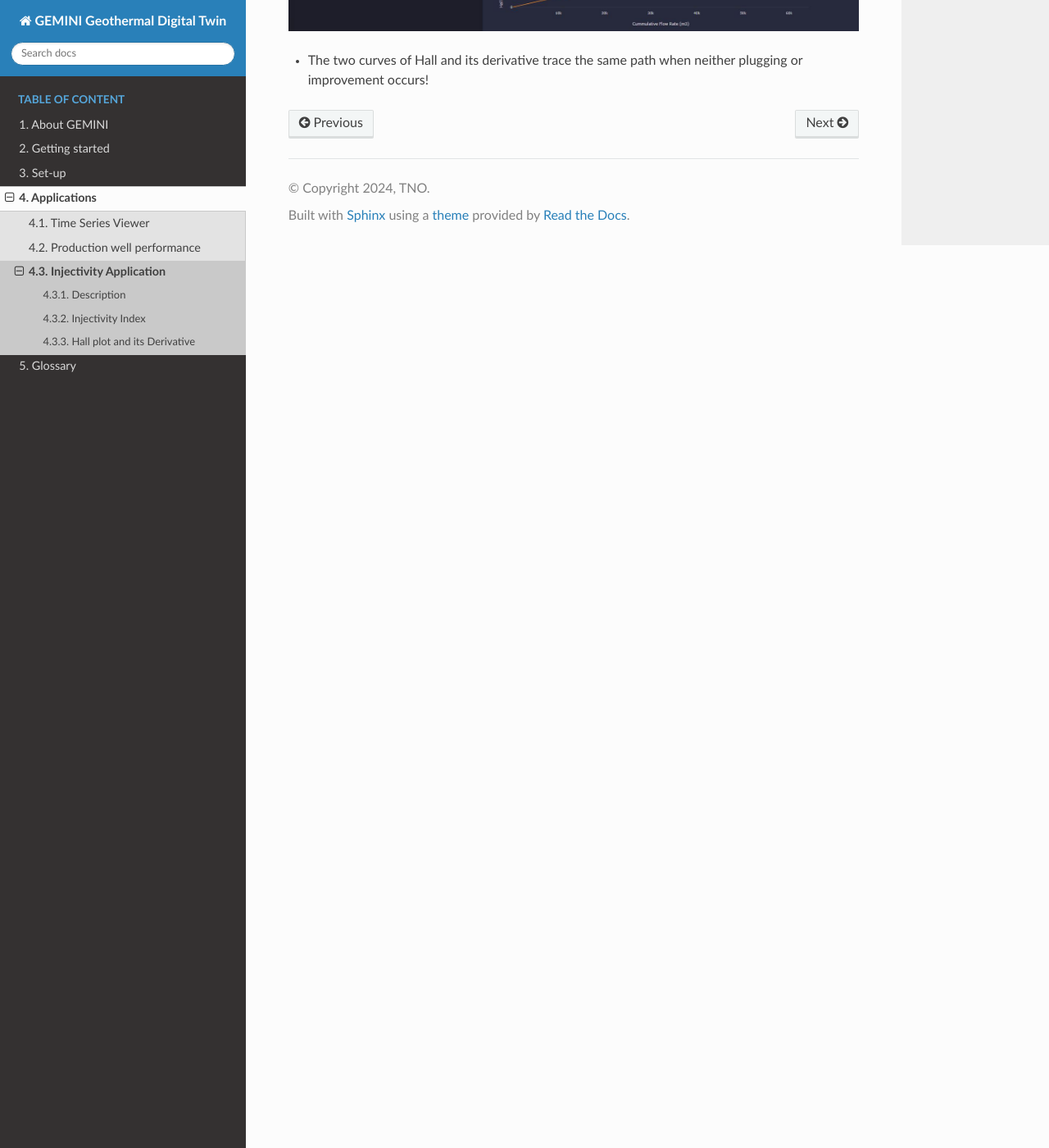
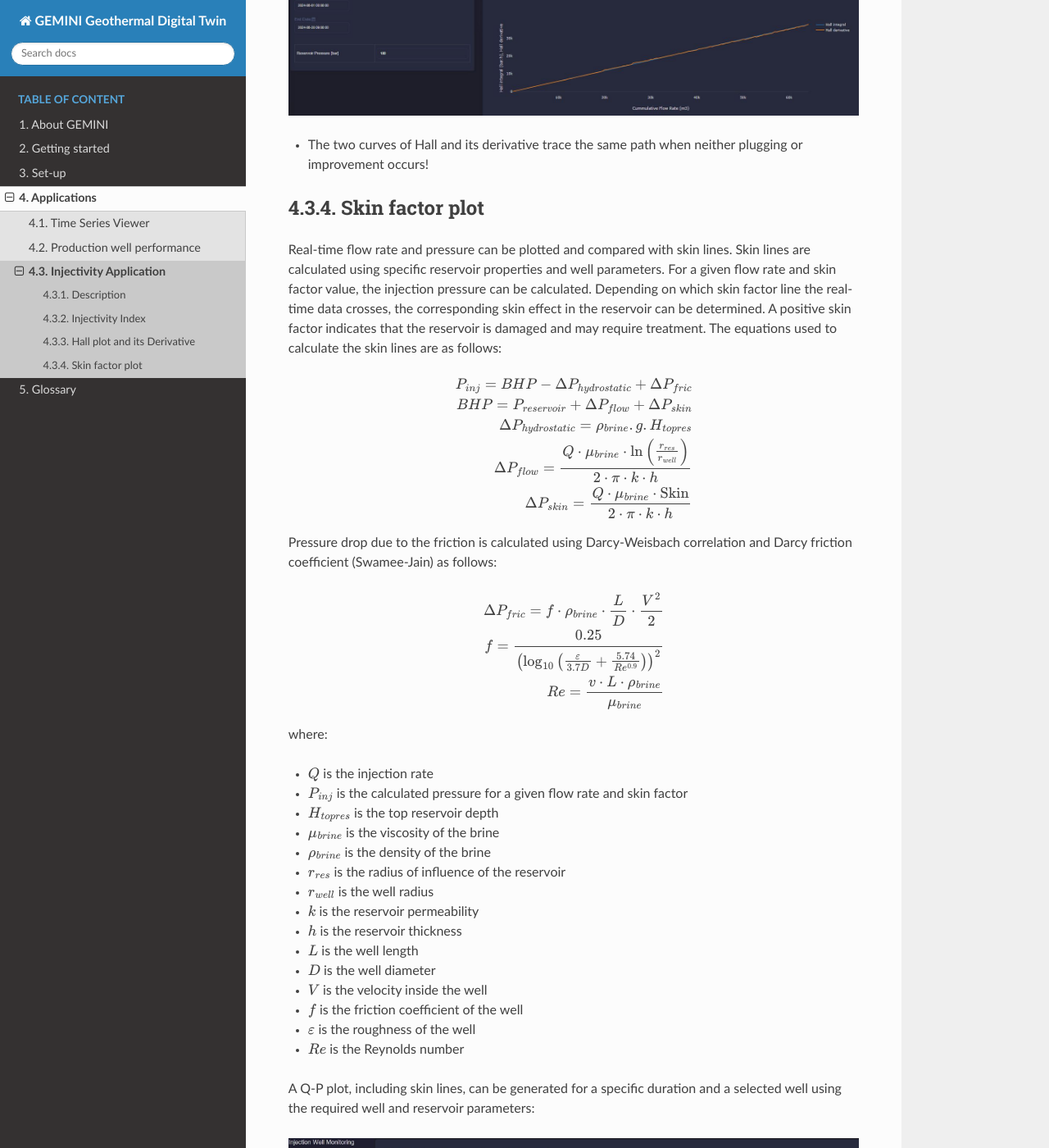
Before and after one commit to GEMINI-Digital-Twin/gemini-documentation, a Sphinx documentation site: the page built from source/application_injectivity.rst, in a window 1280 px wide and 1400 px high, scrolled down 1959 px. Shown: the whole window at 82% size. Built offline with Sphinx 7.4.7 and the Read the Docs theme 2.0.0, drawn with Linux system fonts in a browser that asks for light colours; some of the changed text lies outside the part shown.

Commit message:
updated injectivity application page to include skin plot

```diff
--- a/source/application_injectivity.rst
+++ b/source/application_injectivity.rst
@@ -8,17 +8,18 @@ This application provides the following features as the monitoring tools for inj
 
 Injectivity Index
 ---------------------------
-The injectivity index (II) is a measure of the capacity of a reservoir to accept fluids and reads:
+The injectivity index (:math:`II`) is a measure of the capacity of a reservoir to accept fluids and drived from Darcy's Law (:math:`Q = - \frac{kA}{\mu L} \Delta P`). It reads:
 
 .. math::
 
-    II = \frac{Q}{\Delta P}
+    II = -\frac{Q}{\Delta P} = -\frac{Q}{P_{res} - BHP}
 
 where:
 
-- \Q\  is the injection rate
-- \ \Delta P\  is the pressure difference (injection pressure - reservoir pressure)
-
+- :math:`Q` is the injection rate
+- :math:`P_{res}` is the reservoir pressure
+- :math:`BHP` is the bottomhole pressure
+- :math:`\Delta P` is the pressure difference (reservoir pressure - bottomhole pressure)
 
 
 Injectivity index can be plotted for specefic duration and a selected well via Tag Browser in the main menu:
@@ -39,10 +40,10 @@ The Hall integral (HI) is given by:
 
 where:
 
-- \ \Delta P\  is the pressure difference (injection pressure - reservoir pressure)
-- \ t  is the time
+- :math:`\Delta P` is the pressure difference (bottomhole pressure - reservoir pressure)
+- :math:`t`  is the time
 
-The derivative of a Hall plot (D_Hall) can be calculated numerically by :
+The derivative of a Hall plot (:math:`D_{Hall}`) can be calculated numerically by :
 
 
 .. math::
@@ -62,3 +63,57 @@ This tool allows to select a specific time duration and reservoir pressure as th
 
 
 * The two curves of Hall and its derivative trace the same path when neither plugging or improvement occurs!
+
+Skin factor plot
+---------------------------
+Real-time flow rate and pressure can be plotted and compared with skin lines. Skin lines are calculated using specific reservoir properties and well parameters. For a given flow rate and skin factor value, the injection pressure can be calculated. Depending on which skin factor line the real-time data crosses, the corresponding skin effect in the reservoir can be determined. A positive skin factor indicates that the reservoir is damaged and may require treatment. The equations used to calculate the skin lines are as follows:
+
+.. math::
+
+    P_{inj} = BHP - \Delta P_{hydrostatic} + \Delta P_{fric}
+
+
+    BHP = P_{reservoir} + \Delta P_{flow} + \Delta P_{skin}
+
+
+    \Delta P_{hydrostatic} = \rho_{brine} . g . H_{top res}
+
+
+    \Delta P_{flow} = \frac{Q \cdot \mu_{brine} \cdot \ln\left(\frac{r_{res}}{r_{well}}\right)}{2 \cdot \pi \cdot k \cdot h}
+
+
+    \Delta P_{skin} = \frac{Q \cdot \mu_{brine} \cdot \text{Skin}}{2 \cdot \pi \cdot k \cdot h}
+
+Pressure drop due to the friction is calculated using Darcy-Weisbach correlation and Darcy friction coefficient (Swamee-Jain) as follows:
+
+.. math::
+
+    \Delta P_{fric} = f \cdot \rho_{brine} \cdot \frac{L}{D} \cdot \frac{V^2}{2}
+
+    f = \frac{0.25}{\left(\log_{10} \left(\frac{\varepsilon}{3.7 D} + \frac{5.74}{Re^{0.9}}\right)\right)^2}
+
+    Re = \frac{v \cdot L \cdot \rho_{brine}}{\mu_{brine}}
+
+
+where:
+
+- :math:`Q` is the injection rate
+- :math:`P_{inj}` is the calculated pressure for a given flow rate and skin factor
+- :math:`H_{top res}` is the top reservoir depth
+- :math:`\mu_{brine}` is the viscosity of the brine
+- :math:`\rho_{brine}` is the density of the brine
+- :math:`r_{res}` is the radius of influence of the reservoir
+- :math:`r_{well}` is the well radius
+- :math:`k` is the reservoir permeability
+- :math:`h` is the reservoir thickness
+- :math:`L` is the well length
+- :math:`D` is the well diameter
+- :math:`V` is the velocity inside the well
+- :math:`f` is the friction coefficient of the well
+- :math:`\varepsilon` is the roughness of the well
+- :math:`Re` is the Reynolds number
+
+A Q-P plot, including skin lines, can be generated for a specific duration and a selected well using the required well and reservoir parameters:
+
+.. image:: images/application_injectivity_skinplot.JPG
+    :width: 100%
```
Also changed, not shown: other parts of source/application_injectivity.rst (+5 -5 lines), source/images/application_injectivity_skinplot.JPG (added).
